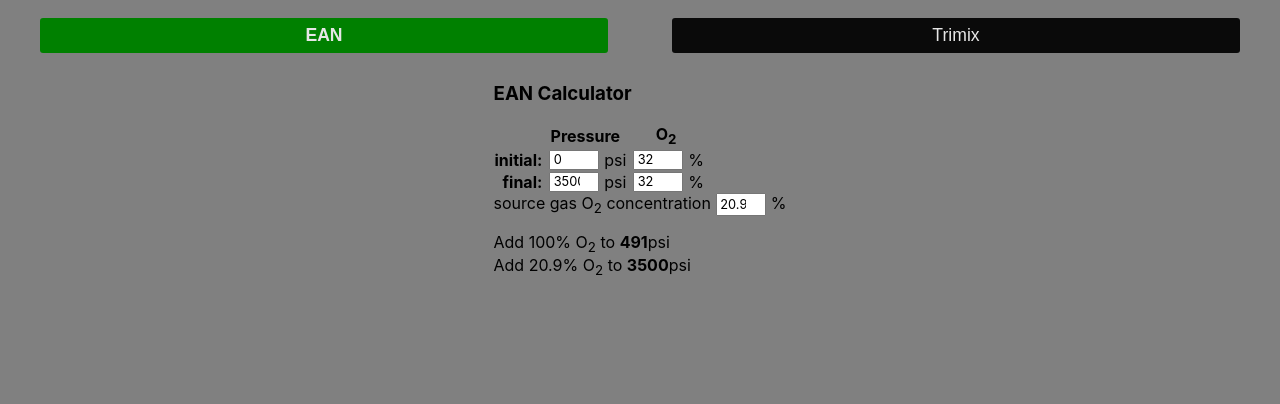
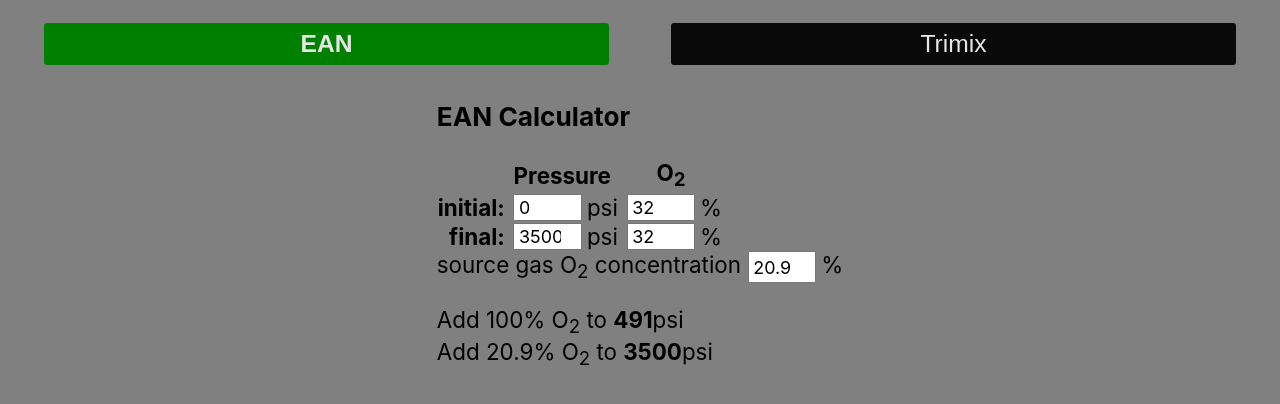
Before and after one commit to bm5w/trimixCalc, a React app: page / in a window 1280 px wide. Shown: the top 404 px of the page. Built offline with nearby package versions, Linux system fonts and the light colour scheme.

Commit message:
Alter css.

```diff
--- a/app/App.jsx
+++ b/app/App.jsx
@@ -10,6 +10,7 @@
 
     render() {
         return (
+
             <div>
                 <Switch/>
             </div>
--- a/app/index.css
+++ b/app/index.css
@@ -1,4 +1,6 @@
 body {
     background-color: grey;
     font-family: -apple-system,BlinkMacSystemFont,Segoe UI,Roboto,Oxygen-Sans,Ubuntu,Cantarell,Helvetica Neue,sans-serif;
+    font-size:1.4em;
+    padding: 5px;
 }
--- a/app/index.html
+++ b/app/index.html
@@ -2,6 +2,7 @@
 <html lang="en">
     <head>
         <meta charset="UTF-8">
+        <meta name="viewport" content="width=device-width, initial-scale=1">
         <title>Trimix Calculator</title>
     </head>
     <body>
```
